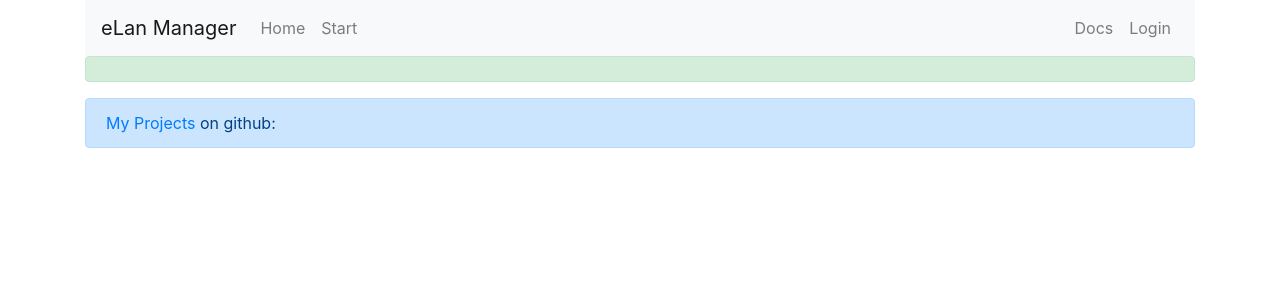
After one commit to ilanh/elanmanweb, a Django app: page /dev/ in a window 1280 px wide. The commit adds this page. Shown: the top 300 px of the page. Run offline with Django 3.2, Linux system fonts and the light colour scheme; parts of the project's set-up code (start-up, migrations or seed data) failed here and were passed over; some libraries are stand-ins or nearby versions.

Commit message:
dev area

```diff
--- a/elanmanweb/settings.py
+++ b/elanmanweb/settings.py
@@ -116,9 +116,9 @@ ACCOUNT_EMAIL_REQUIRED = True
 ACCOUNT_EMAIL_CONFIRMATION_EXPIRE_DAYS = 7
 ACCOUNT_EMAIL_VERIFICATION = "mandatory"
 
-LOGOUT_REDIRECT_URL = '/account/login/'
+LOGOUT_REDIRECT_URL = '/accounts/login/'
 LOGIN_REDIRECT_URL = '/'
-LOGIN_URL = '/account/login/'
+LOGIN_URL = '/accounts/login/'
 
 DEFAULT_FROM_EMAIL = config('DEFAULT_FROM_EMAIL', default='admin@elanman.org')
 SERVER_EMAIL = config('DEFAULT_FROM_EMAIL', default='admin@elanman.org')
--- a/extender/urls.py
+++ b/extender/urls.py
@@ -1,8 +1,9 @@
 from django.conf.urls import url
-from .views import RoleDetailView, RoleCreateView, RoleUpdateView, RoleListView
+from .views import RoleDetailView, RoleCreateView, RoleUpdateView, RoleListView, DevView
 
 urlpatterns = [
-    url(r'^role/(?P<slug>[\w-]+)/get/$', RoleDetailView.as_view(), name='getrole'),
+    url(r'^$', DevView.as_view(), name='index'),
+    url(r'^role/(?P<slug>[\w-]+)/$', RoleDetailView.as_view(), name='getrole'),
     url(r'^role/(?P<slug>[\w-]+)/edit/$', RoleUpdateView.as_view(), name='editrole'),
     url(r'^role/create/$', RoleCreateView.as_view(), name='createrole'),
     url(r'^role/list/$', RoleListView.as_view(), name='listrole'),
--- a/extender/views.py
+++ b/extender/views.py
@@ -11,8 +11,15 @@ class HomeView(TemplateView):
 
     def get_context_data(self, *args, **kwargs):
         context = super(HomeView, self).get_context_data(**kwargs)
-        print(context)
         return context
+
+class DevView(TemplateView):
+    template_name = 'dev.html'
+
+    def get_context_data(self, *args, **kwargs):
+        context = super(DevView, self).get_context_data(**kwargs)
+        return context
+
 
 
 class RoleListView(LoginRequiredMixin, ListView):
--- a/requirements.txt
+++ b/requirements.txt
@@ -10,6 +10,7 @@ defusedxml==0.5.0
 dj-database-url==0.4.2
 Django==1.11.7
 django-allauth==0.34.0
+django-autoslug==1.9.3
 django-crispy-forms==1.7.0
 django-debug-toolbar==1.9.1
 django-formtools==2.1
--- /dev/null
+++ b/templates/dev.html
@@ -0,0 +1,18 @@
+{% extends "base.html" %}
+{% block content %}
+<div class="row">
+    <div class="col">
+        <div class="alert alert-success">
+        </div>
+    </div>
+</div>
+<div class="row">
+    <div class="col">
+        <div class="alert alert-primary">
+            <a href="https://github.com/ilanh/" target="_blank">My Projects</a> on github:
+        </div>
+    </div>
+</div>
+<div class="row">
+</div>
+{% endblock content %}
--- a/templates/snippets/nav.html
+++ b/templates/snippets/nav.html
@@ -18,11 +18,16 @@
             <li class="nav-item">
                 <a class="nav-link" href="/start/">Start</a>
             </li>
-            <!--<li class="nav-item">-->
-            <!--<a class="nav-link disabled" href="#">Disabled</a>-->
-            <!--</li>-->
+            {% if user.is_authenticated %}
+            <li class="nav-item">
+                <a class="nav-link" href="/dev/">Develop</a>
+            </li>
+            {% endif %}
         </ul>
         <ul class="navbar-nav ml-auto mt-2 mt-lg-0">
+            <li class="nav-item">
+                <a class="nav-link" href="http://elanmanweb.readthedocs.io/en/latest/index.html" target="_blank">Docs</a>
+            </li>
             <li class="nav-item">
                 {% if user.is_authenticated %}
                 <a class="nav-link" href="/accounts/logout/">Logout</a>
```
Also changed, not shown: extender/templates/extender/roleobject_detail.html (+6 -4 lines), templates/account/login.html (+6 -1 lines), README.md, extender/migrations/0002_auto_20171206_0904.py (added), 3 other files.
